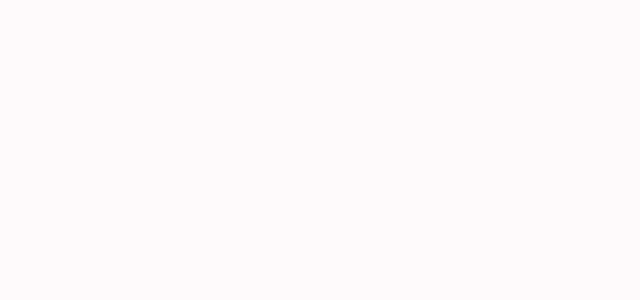
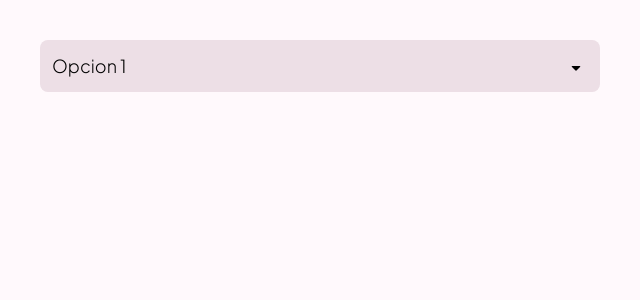
Before and after one commit to ZinnithMX/Neat-Net-Web, a React (Vite) app: page /play in a window 1280 px wide. Before the commit this address had no page. Shown: the top 300 px of the page, without its empty margins (0-640 px from the left). Built offline with nearby package versions, Linux system fonts and the light colour scheme; a web font is replaced by a local one.

Commit message:
Category selector

```diff
--- a/src/App.jsx
+++ b/src/App.jsx
@@ -8,6 +8,7 @@ import {
   Route
 } from "react-router-dom";
 import SignupComprador from "./pages/account/signup/SignupComprador"
+import Playground from "./pages/playground.jsx";
 
 function App() {
 
@@ -49,6 +50,7 @@ function App() {
           <Router>
             <Routes>
               <Route path="/" element={<SignupComprador/>}/>
+                <Route path={"/play"} element={<Playground/>}/>
             </Routes>
           </Router>
           {/*
--- /dev/null
+++ b/src/components/CategorySelector/CategorySelector.jsx
@@ -0,0 +1,49 @@
+import PropTypes from "prop-types";
+import {useState} from "react";
+
+
+export default function CategorySelector(props) {
+    const [icon, setIcon] = useState("arrow_drop_down");
+
+    function handleFocus() {
+        setIcon("arrow_drop_up");
+    }
+
+    function handleBlur() {
+        setIcon("arrow_drop_down");
+    }
+
+    function handleChange(e){
+
+        const value = e.target.value;
+
+        props.response({
+            value: value,
+            error: false
+        })
+
+        console.log(value);
+
+    }
+
+    return (
+        <div className={"flex flex-col items-end h-[52px]"}>
+            <select
+                className={"w-full rounded-lg bg-g-300 appearance-none text-lg font-light p-3"}
+                title={props.title}
+                onFocus={handleFocus}
+                onBlur={handleBlur}
+                onChange={handleChange}
+            >
+                {props.children}
+            </select>
+            <span className={"material-symbols-rounded relative right-3 bottom-[36px]"}>{icon}</span>
+        </div>
+    );
+}
+
+CategorySelector.propTypes = {
+    children: PropTypes.node.isRequired,
+    title: PropTypes.string.isRequired,
+    response: PropTypes.func.isRequired
+}
--- /dev/null
+++ b/src/pages/playground.jsx
@@ -0,0 +1,19 @@
+import CategorySelector from "../components/CategorySelector/CategorySelector.jsx";
+import {useState} from "react";
+
+
+export default function Playground(){
+
+    const [opc, setOpc] = useState({error: true, value:""});
+
+    return (
+            <div className="flex flex-row h-dvh">
+                <div className="w-1/2 h-full p-10">
+                    <CategorySelector title={"Categoria 1"} response={setOpc}>
+                        <option>Opcion 1</option>
+                        <option>Opcion 2</option>
+                    </CategorySelector>
+                </div>
+            </div>
+    )
+}
```
Also changed, not shown: src/components/Input/NumberInput/NumberInput.jsx (added).
